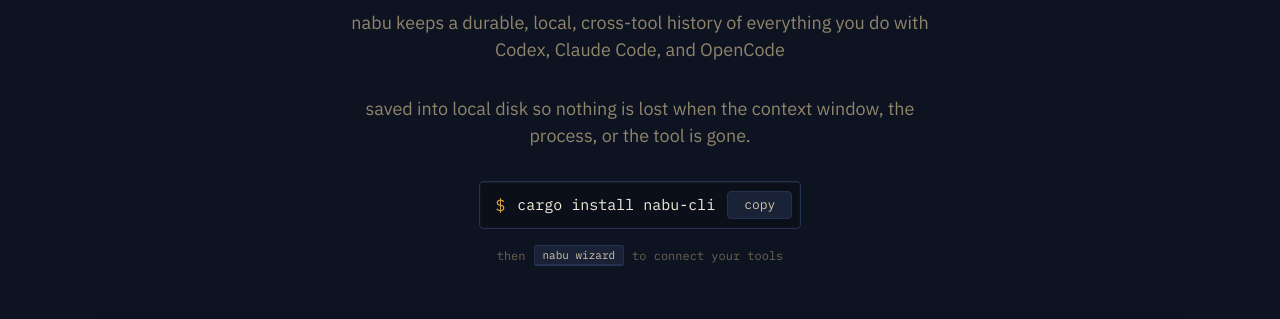
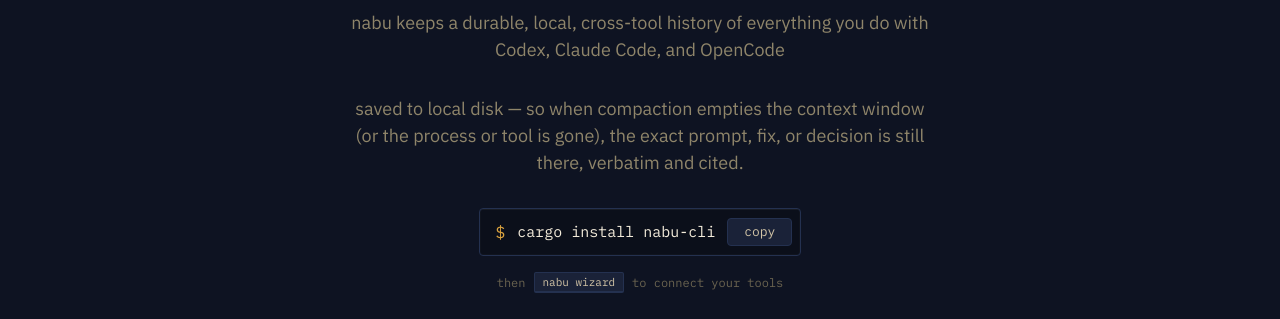
Before and after one commit to suleymanozkeskin/nabu, a plain HTML site: page site/landing/index.html in a window 1280 px wide. Shown: the part 481-800 px from the top of the page. Drawn offline with Linux system fonts and the light colour scheme.

Commit message:
site(landing): sharpen hero lede to the compaction payoff
Replace the generic 'nothing is lost' lede with the concrete, verifiable
claim: when compaction empties the context window, the exact turn is still
there, verbatim and cited. Copy-only; no layout or CSS change.

```diff
--- a/site/landing/index.html
+++ b/site/landing/index.html
@@ -58,8 +58,9 @@
             </p>
 
             <p class="lede">
-                saved into local disk so nothing is lost when the context
-                window, the process, or the tool is gone.
+                saved to local disk — so when compaction empties the context
+                window (or the process or tool is gone), the exact prompt, fix,
+                or decision is still there, verbatim and cited.
             </p>
             <div class="install">
                 <span class="prompt">$</span>
```
